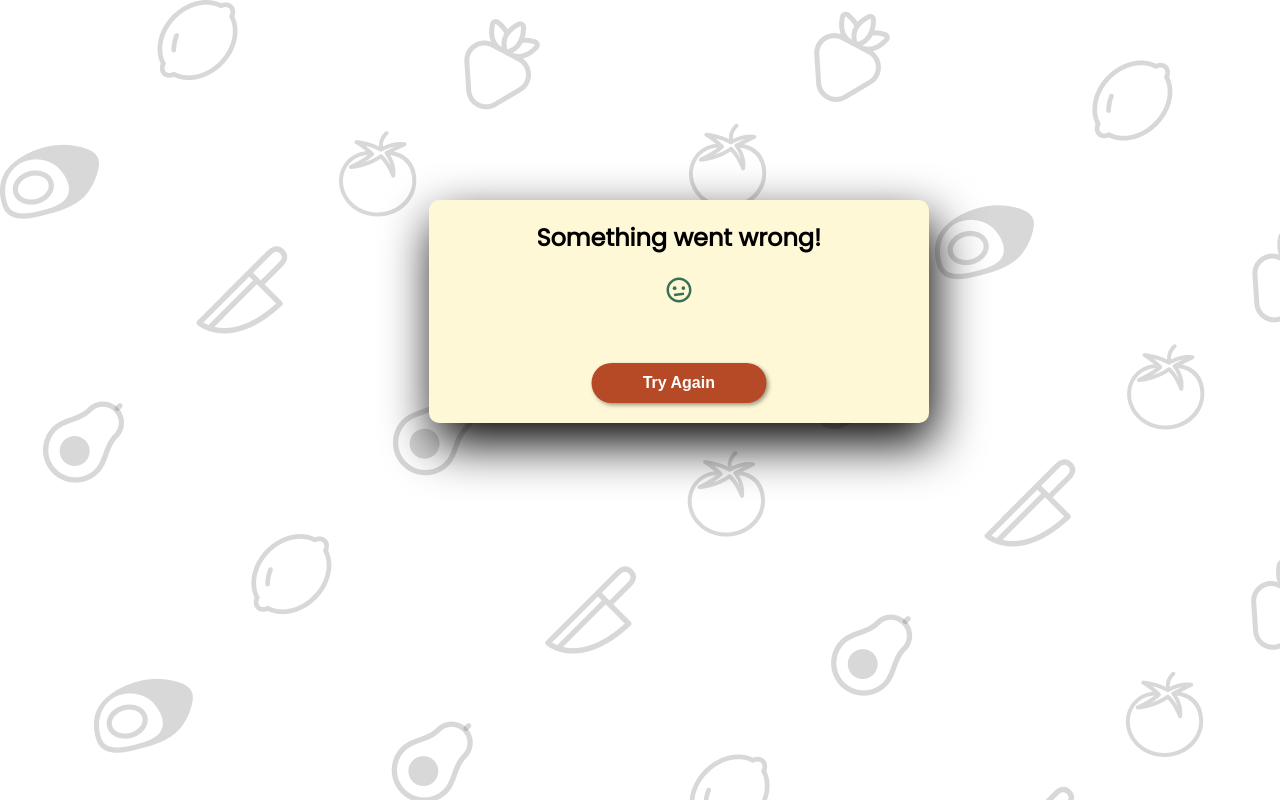
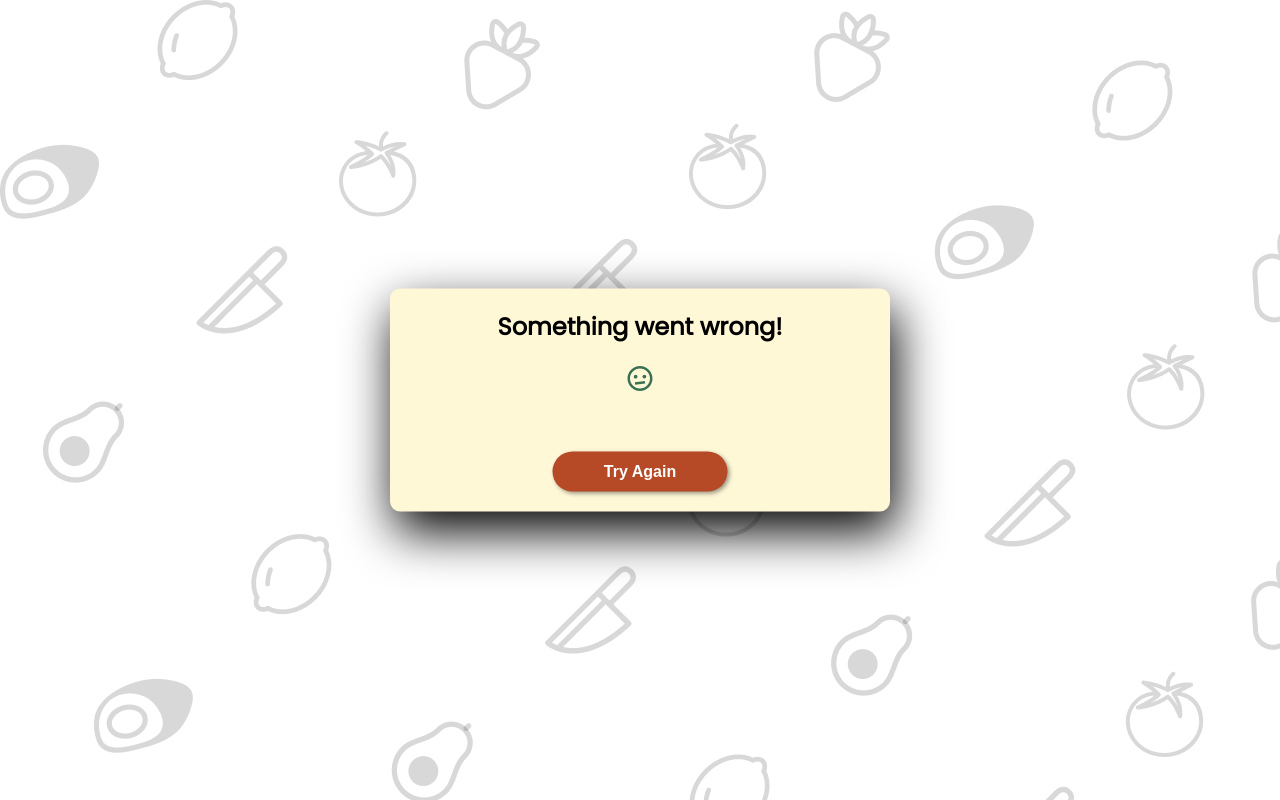
Before and after one commit to aleixcaasas/Improvised_chef, a React (Create React App) app in the folder react-app/: page /components/Error_login_register in a window 1280 px wide. Built offline with nearby package versions, Linux system fonts and the light colour scheme.

Commit message:
missatges d'errror en el ForgotPassword

```diff
--- a/react-app/src/components/errorMessages/errorMessage.css
+++ b/react-app/src/components/errorMessages/errorMessage.css
@@ -2,8 +2,9 @@
     height: 223px;
     width: 500px;
     position: absolute;
-    top:25%;
-    left:33.5%;
+    top:50%;
+    left:50%;
+    transform: translate(-50%,-50%);
     background:var(--cream);
     overflow: hidden;
     border-radius: 10px;
--- a/react-app/src/components/login/ForgotPassword.js
+++ b/react-app/src/components/login/ForgotPassword.js
@@ -1,10 +1,20 @@
 import React, { useState } from "react";
 import axios from 'axios';
+import ErrorMessage from '../errorMessages/ErrorMessage';
+import { Link, useNavigate } from "react-router-dom";
 
 export default function ForgotPassword() {
 
+    const navigation = useNavigate();
 	const [email, setEmail] = useState("");
 	const [message, setMessage] = useState("");
+	const [error2, setError2] = useState({error:false, comment:""});
+
+	const clicked = (message) => {
+        if(message === "true"){
+            navigation("/home");
+        }
+    };
 
 	const handleSubmit = async (e) => {
 		e.preventDefault();
@@ -14,21 +24,24 @@ export default function ForgotPassword() {
 
 	if (message === "") {
 		return (
-			<div className="page_login">
 			<div className="container" id="forgot_password">
+
 				<h1>Reset your password</h1>
 				<form className="login-form" onSubmit={handleSubmit}>
 					<input type="email" name="email" value={email} onChange={e => setEmail(e.target.value)} placeholder="Email"></input>
 					<button type="submit">Send email</button>
 				</form>
 			</div>
-			</div>
 		);
 	} else if (message === "Password reset email send correctly") {
 		return (
-			<h3>{message}</h3>
+			navigation("/home")
 		);
 	} else {
-		return <h3>{message}</h3>;
+		return(
+			<div className="pep">
+					<ErrorMessage errorMessage={message} clicked={clicked}></ErrorMessage>;
+			</div>
+		)
 	}
 }
```
Lines whose indentation alone changed are shown as unchanged.
